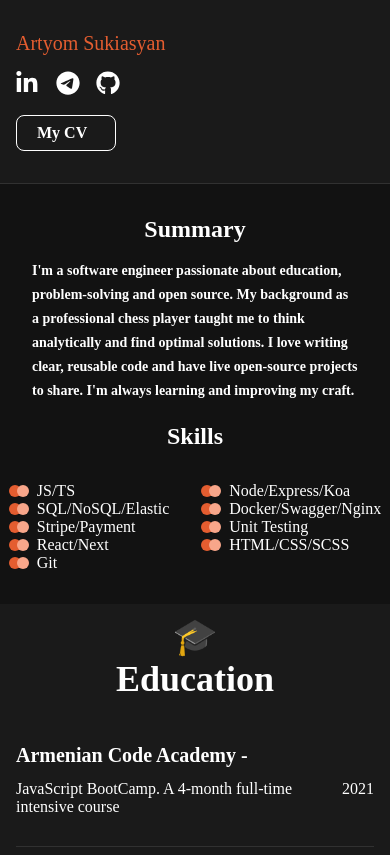
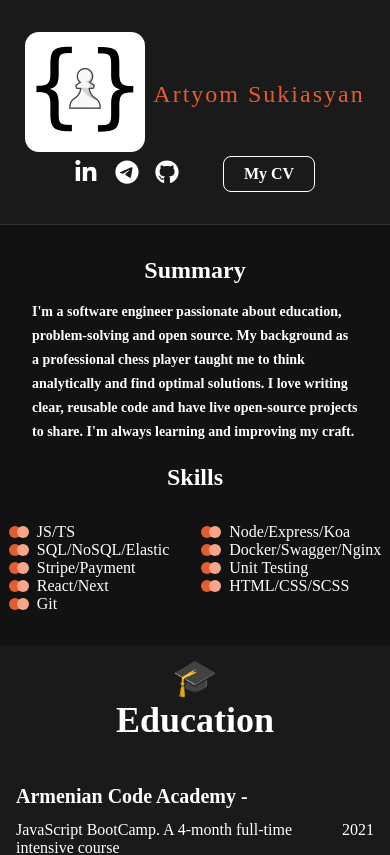
Before and after one commit to ArtyomSukiasyan/portfolio, a Next.js app: page / in a window 390 px wide. Shown: the top 855 px of the page. Built offline with nearby package versions, Linux system fonts and the light colour scheme.

Commit message:
feat: update Header

```diff
--- a/src/components/sections/header/Header.module.css
+++ b/src/components/sections/header/Header.module.css
@@ -8,17 +8,25 @@
   border-bottom: 1px solid var(--border-color);
 }
 
-.logo {
-  font-size: 1.25rem;
-  color: var(--primary);
-}
-
 .menu {
   display: flex;
-  gap: 0.5rem;
+  justify-content: space-between;
   padding-top: 2rem;
   padding-bottom: 2rem;
   align-items: center;
+}
+
+.logoSection,
+.links {
+  display: flex;
+  gap: 0.5rem;
+  align-items: center;
+}
+
+.fullName {
+  font-size: 1.5rem;
+  color: var(--primary);
+  letter-spacing: 2px;
 }
 
 .socialLinks {
@@ -30,39 +38,3 @@
   border: 1px solid var(--white);
   margin-left: 2.25rem;
 }
-
-@media (max-width: 1023px) {
-  .container {
-    align-items: flex-start;
-  }
-
-  .menu {
-    display: grid;
-    grid-template-columns: 1fr 150px 150px;
-    gap: 1rem;
-  }
-
-  .socialLinks,
-  .cvButton {
-    margin-left: unset;
-  }
-
-  .socialLinks {
-    justify-content: flex-end;
-  }
-}
-
-@media (max-width: 600px) {
-  .menu {
-    grid-template-columns: 1fr;
-  }
-
-  .socialLinks {
-    justify-content: flex-start;
-  }
-
-  .cvButton {
-    max-width: 100px;
-    margin-left: unset;
-  }
-}
--- a/src/components/sections/header/Header.tsx
+++ b/src/components/sections/header/Header.tsx
@@ -1,7 +1,9 @@
 import Button from "../../shared/button/Button";
 import SocialLinks from "../../shared/social-links/SocialLinks";
 import Container from "../../shared/container/Container";
+import Img from "../../shared/img/Img";
 import { CV_LINK, CV_Text, fullName } from "../../../constants/config";
+import favicon from "../../../../public/images/favicon.png";
 import styles from "./Header.module.css";
 
 export default function Header() {
@@ -9,9 +11,14 @@ export default function Header() {
     <header className={styles.header}>
       <div className={styles.menuWrapper}>
         <Container className={styles.menu}>
-          <div className={styles.logo}>{fullName}</div>
-          <SocialLinks className={styles.socialLinks} />
-          <Button className={styles.cvButton} href={CV_LINK} text={CV_Text} />
+          <section className={styles.logoSection}>
+            <Img src={favicon} alt="logo" />
+            <p className={styles.fullName}>{fullName}</p>
+          </section>
+          <section className={styles.links}>
+            <SocialLinks className={styles.socialLinks} />
+            <Button className={styles.cvButton} href={CV_LINK} text={CV_Text} />
+          </section>
         </Container>
       </div>
     </header>
```
